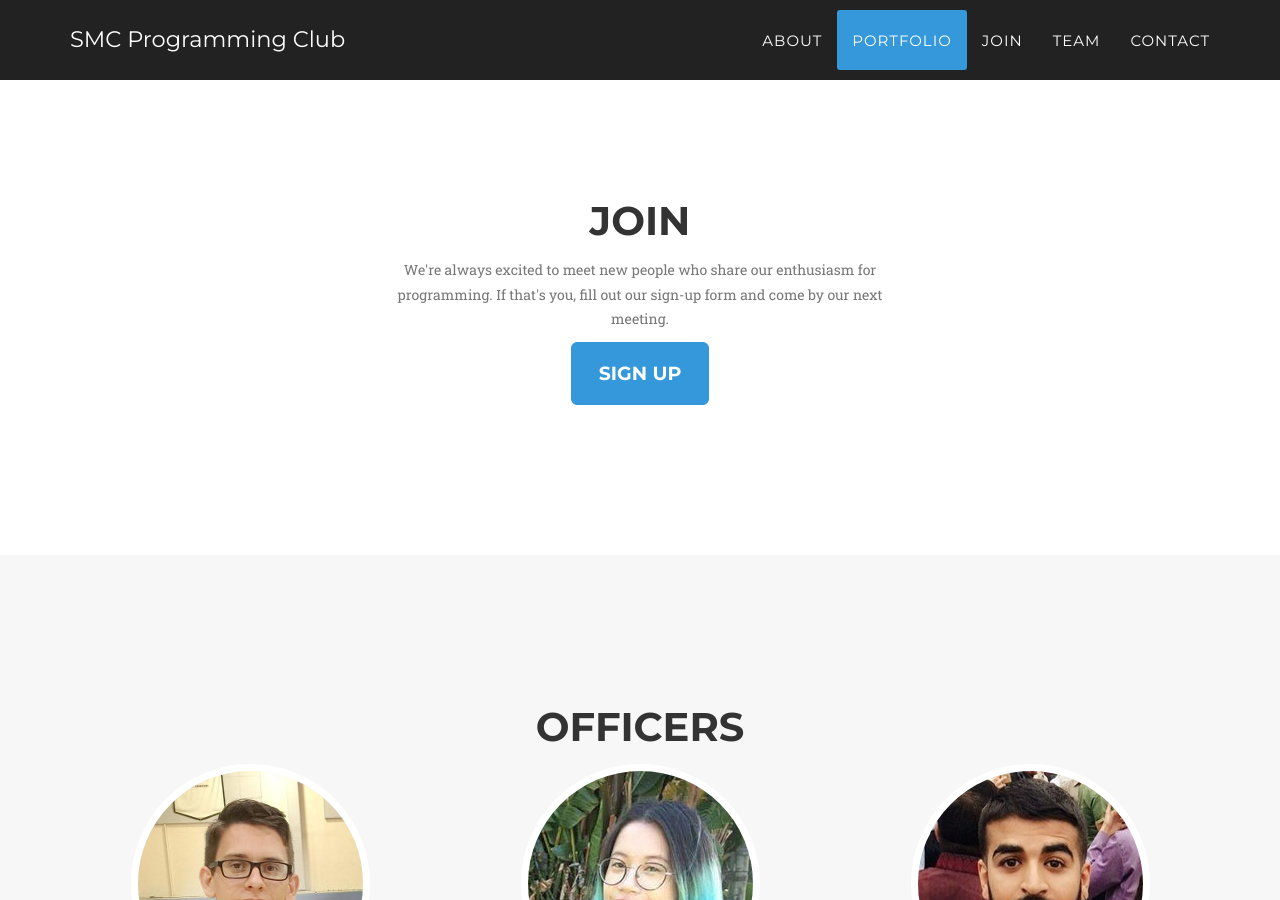
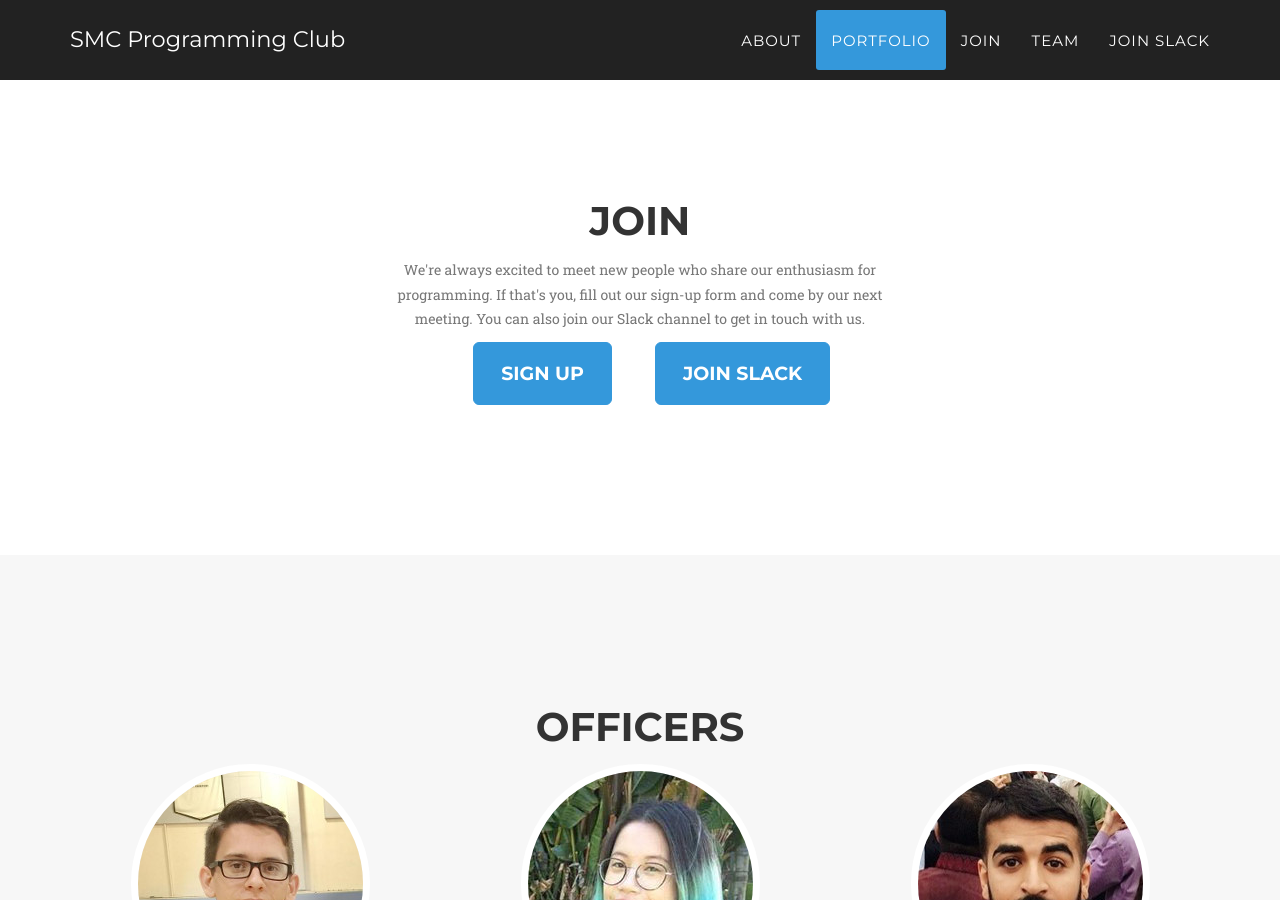
Before and after one commit to SMCProgrammingClub/website, a Jekyll site: the page built from index.html, in a window 1280 px wide and 900 px high, scrolled down 2268 px. Built offline with Jekyll 4.4.1, drawn with Linux system fonts in a browser that asks for light colours; some web fonts are replaced.

Commit message:
Added Slack Channel Auto-Inviter

```diff
--- a/_includes/header.html
+++ b/_includes/header.html
@@ -31,7 +31,7 @@
                         <a class="page-scroll" href="#team">Team</a>
                     </li>
                     <li>
-                        <a class="page-scroll" href="#contact">Contact</a>
+                        <a class="page-scroll" href="/join-slack">Join Slack</a>
                     </li>
                 </ul>
             </div>
--- a/_includes/join.html
+++ b/_includes/join.html
@@ -7,15 +7,18 @@
                     <div class="col-lg-3"></div>
                     <div class="col-lg-6">
                       <p class="section-subheading text-muted">
-                          We're always excited to meet new people who share our enthusiasm for programming. If that's you, fill out our sign-up form and come by our next meeting.
+                          We're always excited to meet new people who share our enthusiasm for programming. If that's you, fill out our sign-up form and come by our next meeting. You can also join our Slack channel to get in touch with us.
                       </p>
                     </div>
                 </div>
             </div>
             <div class="row">
-                <div class="col-lg-3"></div>
-                <div class="col-lg-6 text-center">
+                <div class="col-lg-4"></div>
+                <div class="col-lg-2 text-center">
                     <a target="_blank" class="btn btn-primary btn-lg" href="http://goo.gl/forms/Sr4AV2d41v8ekDxl2" role="button">Sign Up</a>
+                </div>
+                <div class="col-lg-2 text-center">
+                    <a target="_blank" class="btn btn-primary btn-lg" href="/join-slack" role="button">Join Slack</a>
                 </div>
             </div>
         </div>
```
Also changed, not shown: join-slack.html (added, +20 -0 lines).
